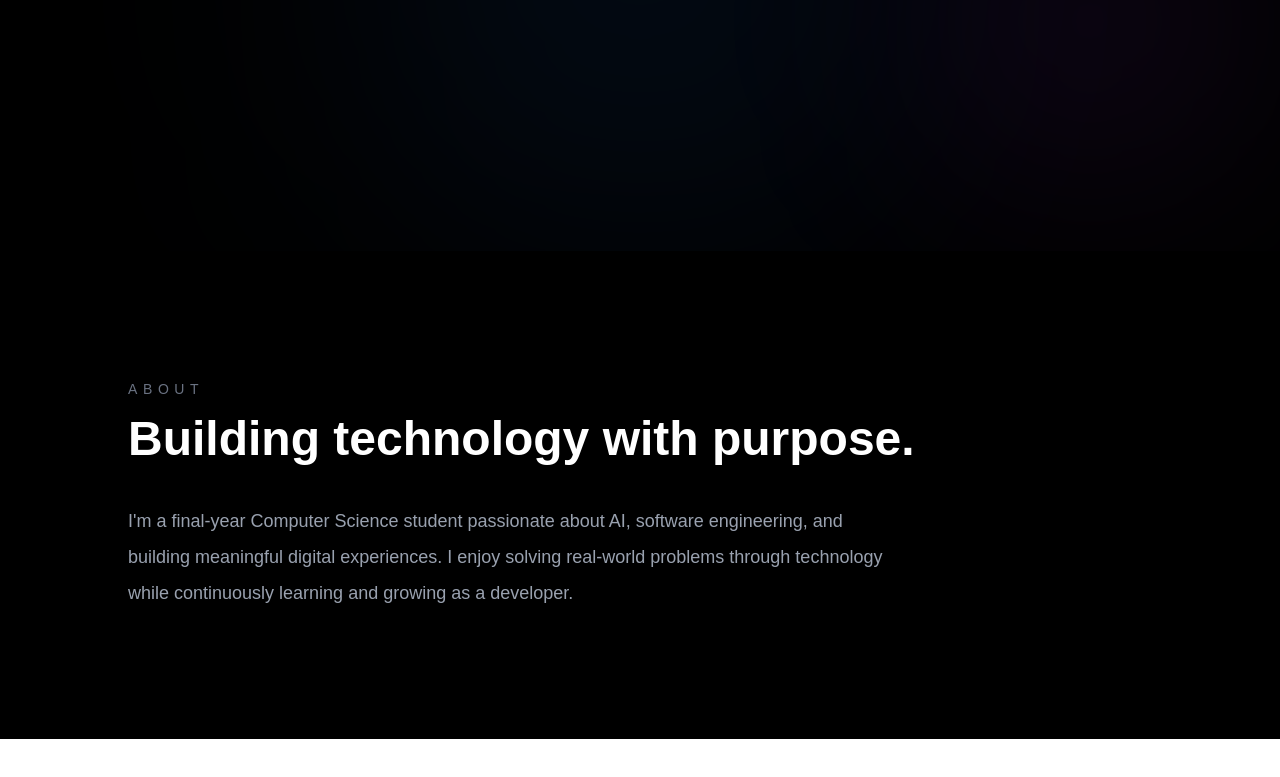
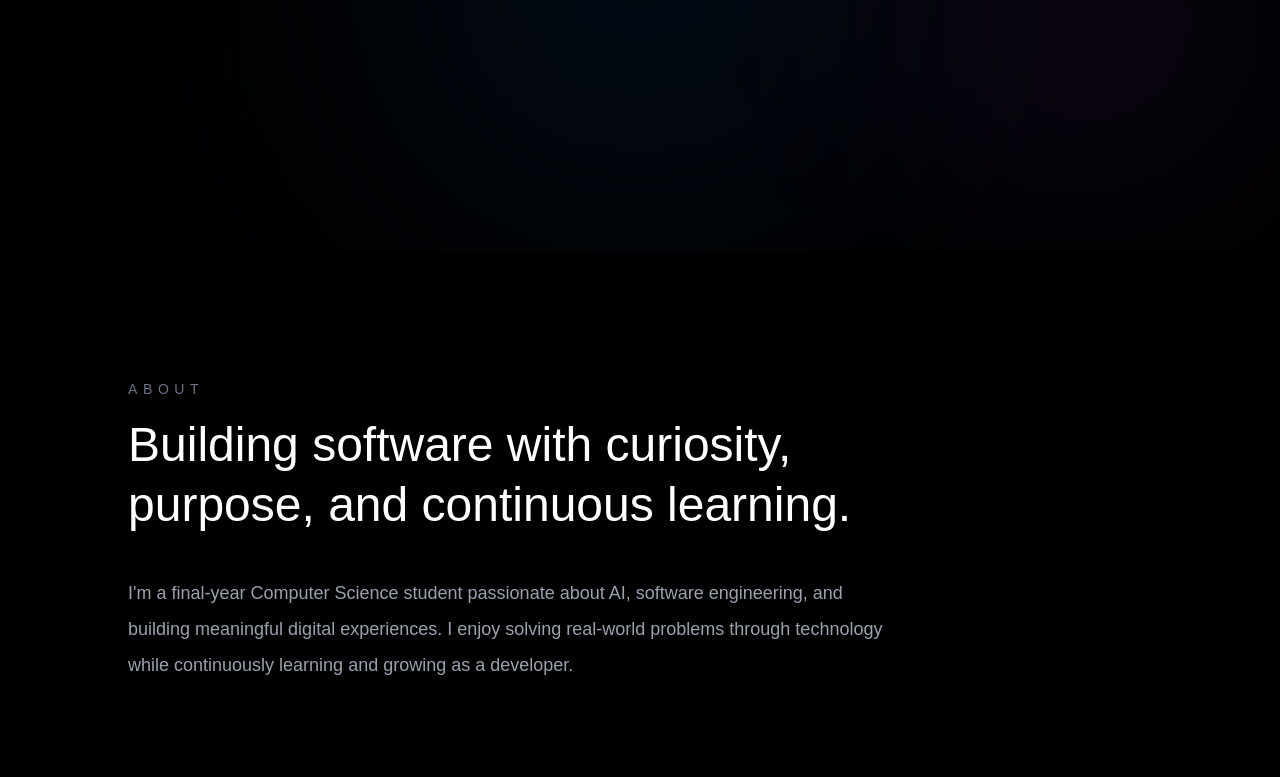
Before and after one commit to joylinmhs/portfolio, a Next.js app: page / in a window 1280 px wide. Shown: the part 549-1326 px from the top of the page. Before the commit the page ends 1288 px from the top, so only its background shows below. Built offline with nearby package versions, Linux system fonts and the light colour scheme.

Commit message:
Updated About.tsx

```diff
--- a/components/About.tsx
+++ b/components/About.tsx
@@ -6,10 +6,10 @@ export default function About() {
         <p className="text-sm uppercase tracking-[0.4em] text-gray-500">
           ABOUT
         </p>
-        <h2 className="mt-4 text-4xl font-bold md:text-5xl">
-          Building technology with purpose.
+        <h2 className="mt-4 max-w-3xl text-4xl font-bond leading-tight md:text-5xl">
+          Building software with curiosity,
+          purpose, and continuous learning.
         </h2>
-
         <p className="mt-10 max-w-3xl text-lg leading-9 text-gray-400">
           I'm a final-year Computer Science student passionate about AI,
           software engineering, and building meaningful digital experiences.
```
